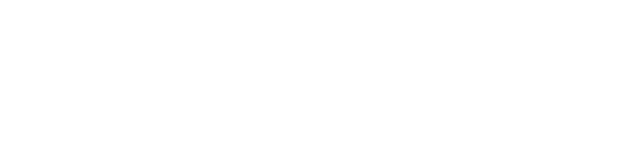
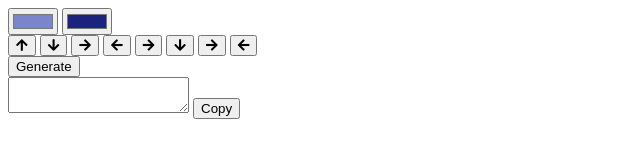
Before and after one commit to ajung5/gradient-generator, a plain HTML site: page index.html in a window 1280 px wide. Shown: the whole page, without its empty margins (0-640 px from the left). Drawn offline with Linux system fonts and the light colour scheme.

Commit message:
html codes

```diff
--- a/index.html
+++ b/index.html
@@ -4,7 +4,65 @@
     <meta charset="UTF-8" />
     <meta http-equiv="X-UA-Compatible" content="IE=edge" />
     <meta name="viewport" content="width=device-width, initial-scale=1.0" />
+    <link
+      rel="stylesheet"
+      href="https://cdnjs.cloudflare.com/ajax/libs/font-awesome/5.15.3/css/all.min.css"
+    />
+    <link
+      href="https://fonts.googleapis.com/css2?family=Rubik:wght@400;600&display=swap"
+      rel="stylesheet"
+    />
+    <link rel="stylesheet" href="style.css" />
     <title>Gradient Generator</title>
   </head>
-  <body></body>
+  <body>
+    <div class="container">
+      <div class="colors">
+        <input type="color" id="color-a" value="#7986cb" />
+        <input type="color" id="color-b" value="#1a237e" />
+      </div>
+      <div class="buttons">
+        <button onclick="setDirection('to top', this)">
+          <i class="fas fa-arrow-up"></i>
+        </button>
+        <button class="active" onclick="setDirection('to bottom', this)">
+          <i class="fas fa-arrow-down"></i>
+        </button>
+        <button onclick="setDirection('to right', this)">
+          <i class="fas fa-arrow-right"></i>
+        </button>
+        <button onclick="setDirection('to left', this)">
+          <i class="fas fa-arrow-left"></i>
+        </button>
+        <button
+          class="rotate-icon"
+          onclick="setDirection('to top right', this)"
+        >
+          <i class="fas fa-arrow-right"></i>
+        </button>
+        <button
+          class="rotate-icon"
+          onclick="setDirection('to bottom left', this)"
+        >
+          <i class="fas fa-arrow-down"></i>
+        </button>
+        <button
+          class="rotate-icon"
+          onclick="setDirection('to bottom right', this)"
+        >
+          <i class="fas fa-arrow-right"></i>
+        </button>
+        <button class="rotate-icon" onclick="setDirection('to top left', this)">
+          <i class="fas fa-arrow-left"></i>
+        </button>
+      </div>
+      <button id="submit" onclick="generateCode()">Generate</button>
+      <div class="output">
+        <textarea name="" id="code" rows="2"></textarea>
+        <button id="copy" onclick="copyText()">Copy</button>
+      </div>
+    </div>
+
+    <script src="index.js"></script>
+  </body>
 </html>
```
